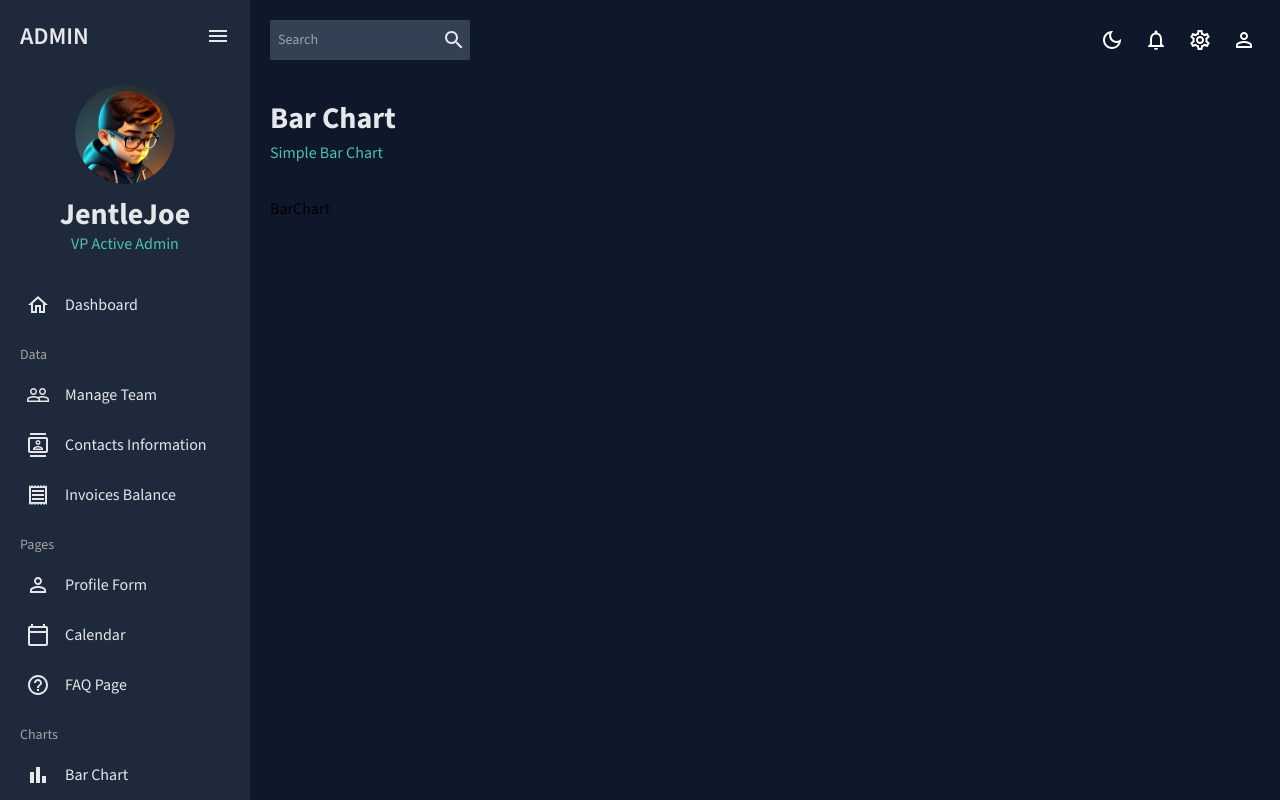
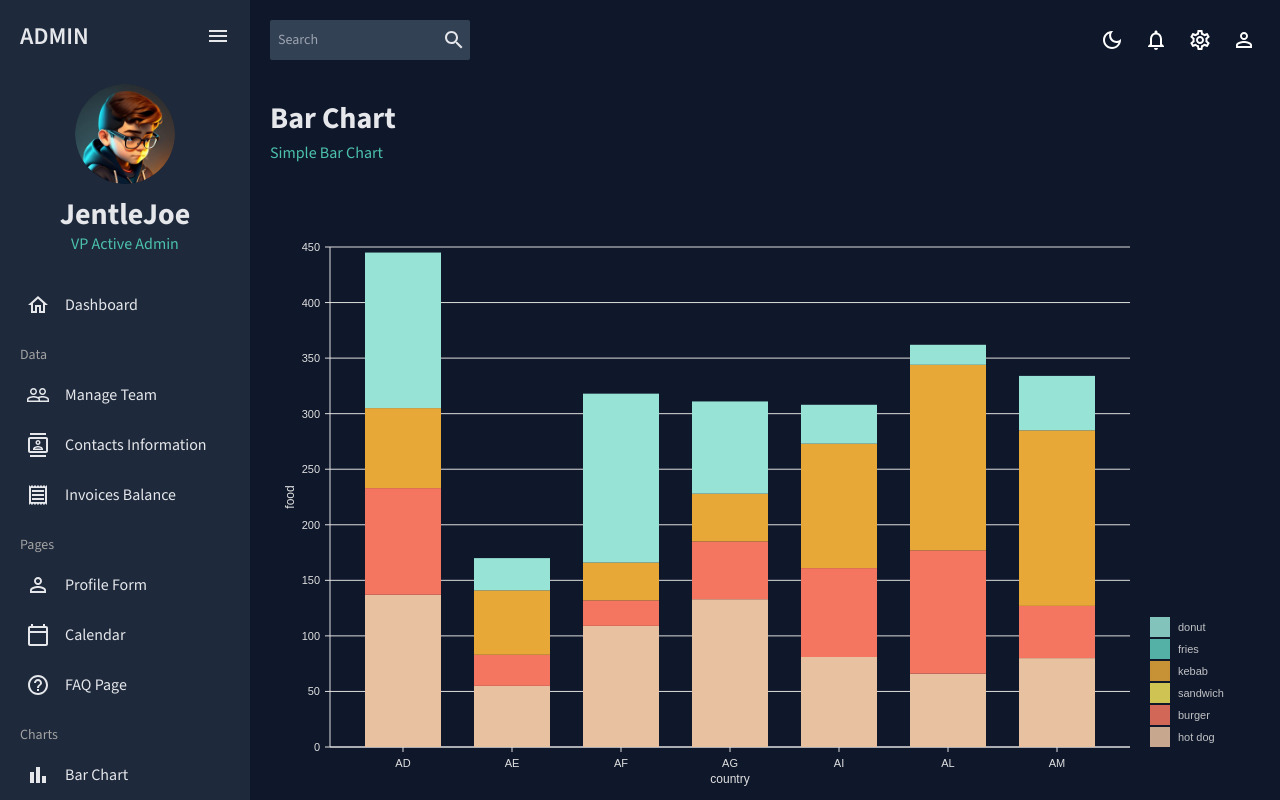
Before and after one commit to JentleJoe/react-admin, a React (Vite) app: page /barchart in a window 1280 px wide. Built offline with nearby package versions, Linux system fonts and the light colour scheme.

Commit message:
created charts

```diff
--- a/src/components/BarChart.jsx
+++ b/src/components/BarChart.jsx
@@ -3,11 +3,127 @@
 import { tokens } from "../theme"
 import { mockBarData as data } from "../data/mockData"
 
-const BarChart = () => {
+const BarChart = ({ isDashboard = false }) => {
     const { theme } = useTheme()
+    const colors = theme.palette
 
   return (
-    <div>BarChart</div>
+    <ResponsiveBar
+      data={data}
+      theme={{
+        // added
+        axis: {
+          domain: {
+            line: {
+              stroke: colors.grey[100],
+            },
+          },
+          legend: {
+            text: {
+              fill: colors.grey[100],
+            },
+          },
+          ticks: {
+            line: {
+              stroke: colors.grey[100],
+              strokeWidth: 1,
+            },
+            text: {
+              fill: colors.grey[100],
+            },
+          },
+        },
+        legends: {
+          text: {
+            fill: colors.grey[100],
+          },
+        },
+      }}
+      keys={["hot dog", "burger", "sandwich", "kebab", "fries", "donut"]}
+      indexBy="country"
+      margin={{ top: 50, right: 130, bottom: 50, left: 60 }}
+      padding={0.3}
+      valueScale={{ type: "linear" }}
+      indexScale={{ type: "band", round: true }}
+      colors={{ scheme: "nivo" }}
+      defs={[
+        {
+          id: "dots",
+          type: "patternDots",
+          background: "inherit",
+          color: "#38bcb2",
+          size: 4,
+          padding: 1,
+          stagger: true,
+        },
+        {
+          id: "lines",
+          type: "patternLines",
+          background: "inherit",
+          color: "#eed312",
+          rotation: -45,
+          lineWidth: 6,
+          spacing: 10,
+        },
+      ]}
+      borderColor={{
+        from: "color",
+        modifiers: [["darker", "1.6"]],
+      }}
+      axisTop={null}
+      axisRight={null}
+      axisBottom={{
+        tickSize: 5,
+        tickPadding: 5,
+        tickRotation: 0,
+        legend: isDashboard ? undefined : "country", // changed
+        legendPosition: "middle",
+        legendOffset: 32,
+      }}
+      axisLeft={{
+        tickSize: 5,
+        tickPadding: 5,
+        tickRotation: 0,
+        legend: isDashboard ? undefined : "food", // changed
+        legendPosition: "middle",
+        legendOffset: -40,
+      }}
+      enableLabel={false}
+      labelSkipWidth={12}
+      labelSkipHeight={12}
+      labelTextColor={{
+        from: "color",
+        modifiers: [["darker", 1.6]],
+      }}
+      legends={[
+        {
+          dataFrom: "keys",
+          anchor: "bottom-right",
+          direction: "column",
+          justify: false,
+          translateX: 120,
+          translateY: 0,
+          itemsSpacing: 2,
+          itemWidth: 100,
+          itemHeight: 20,
+          itemDirection: "left-to-right",
+          itemOpacity: 0.85,
+          symbolSize: 20,
+          effects: [
+            {
+              on: "hover",
+              style: {
+                itemOpacity: 1,
+              },
+            },
+          ],
+        },
+      ]}
+      role="application"
+      barAriaLabel={function (e) {
+        return e.id + ": " + e.formattedValue + " in country: " + e.indexValue;
+      }}
+    />
   )
 }
 
--- a/src/components/LineChart.jsx
+++ b/src/components/LineChart.jsx
@@ -3,11 +3,114 @@
 import { tokens } from "../theme"
 import { mockLineData as data } from "../data/mockData"
 
-const LineChart = () => {
+const LineChart = ({ isDashboard = false }) => {
     const { theme } = useTheme()
+    const colors = tokens(theme.palette.mode)
 
   return (
-    <div>LineChart</div>
+    <ResponsiveLine
+      data={data}
+      theme={{
+        axis: {
+          domain: {
+            line: {
+              stroke: colors.grey[100],
+            },
+          },
+          legend: {
+            text: {
+              fill: colors.grey[100],
+            },
+          },
+          ticks: {
+            line: {
+              stroke: colors.grey[100],
+              strokeWidth: 1,
+            },
+            text: {
+              fill: colors.grey[100],
+            },
+          },
+        },
+        legends: {
+          text: {
+            fill: colors.grey[100],
+          },
+        },
+        tooltip: {
+          container: {
+            color: colors.primary[500],
+          },
+        },
+      }}
+      colors={isDashboard ? { datum: "color" } : { scheme: "nivo" }} // added
+      margin={{ top: 50, right: 110, bottom: 50, left: 60 }}
+      xScale={{ type: "point" }}
+      yScale={{
+        type: "linear",
+        min: "auto",
+        max: "auto",
+        stacked: true,
+        reverse: false,
+      }}
+      yFormat=" >-.2f"
+      curve="catmullRom"
+      axisTop={null}
+      axisRight={null}
+      axisBottom={{
+        orient: "bottom",
+        tickSize: 0,
+        tickPadding: 5,
+        tickRotation: 0,
+        legend: isDashboard ? undefined : "transportation", // added
+        legendOffset: 36,
+        legendPosition: "middle",
+      }}
+      axisLeft={{
+        orient: "left",
+        tickValues: 5, // added
+        tickSize: 3,
+        tickPadding: 5,
+        tickRotation: 0,
+        legend: isDashboard ? undefined : "count", // added
+        legendOffset: -40,
+        legendPosition: "middle",
+      }}
+      enableGridX={false}
+      enableGridY={false}
+      pointSize={8}
+      pointColor={{ theme: "background" }}
+      pointBorderWidth={2}
+      pointBorderColor={{ from: "serieColor" }}
+      pointLabelYOffset={-12}
+      useMesh={true}
+      legends={[
+        {
+          anchor: "bottom-right",
+          direction: "column",
+          justify: false,
+          translateX: 100,
+          translateY: 0,
+          itemsSpacing: 0,
+          itemDirection: "left-to-right",
+          itemWidth: 80,
+          itemHeight: 20,
+          itemOpacity: 0.75,
+          symbolSize: 12,
+          symbolShape: "circle",
+          symbolBorderColor: "rgba(0, 0, 0, .5)",
+          effects: [
+            {
+              on: "hover",
+              style: {
+                itemBackground: "rgba(0, 0, 0, .03)",
+                itemOpacity: 1,
+              },
+            },
+          ],
+        },
+      ]}
+    />
   )
 }
 
--- a/src/components/PieChart.jsx
+++ b/src/components/PieChart.jsx
@@ -4,11 +4,106 @@
 import { mockPieData as data } from "../data/mockData"
 
 const PieChart = () => {
-
     const { theme } = useTheme()
+    const colors = tokens(theme.palette)
 
   return (
-    <div>PieChart</div>
+    <ResponsivePie
+      data={data}
+      theme={{
+        axis: {
+          domain: {
+            line: {
+              stroke: colors.grey[100],
+            },
+          },
+          legend: {
+            text: {
+              fill: colors.grey[100],
+            },
+          },
+          ticks: {
+            line: {
+              stroke: colors.grey[100],
+              strokeWidth: 1,
+            },
+            text: {
+              fill: colors.grey[100],
+            },
+          },
+        },
+        legends: {
+          text: {
+            fill: colors.grey[100],
+          },
+        },
+      }}
+      margin={{ top: 40, right: 80, bottom: 80, left: 80 }}
+      innerRadius={0.5}
+      padAngle={0.7}
+      cornerRadius={3}
+      activeOuterRadiusOffset={8}
+      borderColor={{
+        from: "color",
+        modifiers: [["darker", 0.2]],
+      }}
+      arcLinkLabelsSkipAngle={10}
+      arcLinkLabelsTextColor={colors.grey[100]}
+      arcLinkLabelsThickness={2}
+      arcLinkLabelsColor={{ from: "color" }}
+      enableArcLabels={false}
+      arcLabelsRadiusOffset={0.4}
+      arcLabelsSkipAngle={7}
+      arcLabelsTextColor={{
+        from: "color",
+        modifiers: [["darker", 2]],
+      }}
+      defs={[
+        {
+          id: "dots",
+          type: "patternDots",
+          background: "inherit",
+          color: "rgba(255, 255, 255, 0.3)",
+          size: 4,
+          padding: 1,
+          stagger: true,
+        },
+        {
+          id: "lines",
+          type: "patternLines",
+          background: "inherit",
+          color: "rgba(255, 255, 255, 0.3)",
+          rotation: -45,
+          lineWidth: 6,
+          spacing: 10,
+        },
+      ]}
+      legends={[
+        {
+          anchor: "bottom",
+          direction: "row",
+          justify: false,
+          translateX: 0,
+          translateY: 56,
+          itemsSpacing: 0,
+          itemWidth: 100,
+          itemHeight: 18,
+          itemTextColor: "#999",
+          itemDirection: "left-to-right",
+          itemOpacity: 1,
+          symbolSize: 18,
+          symbolShape: "circle",
+          effects: [
+            {
+              on: "hover",
+              style: {
+                itemTextColor: "#000",
+              },
+            },
+          ],
+        },
+      ]}
+    />
   )
 }
 
```
